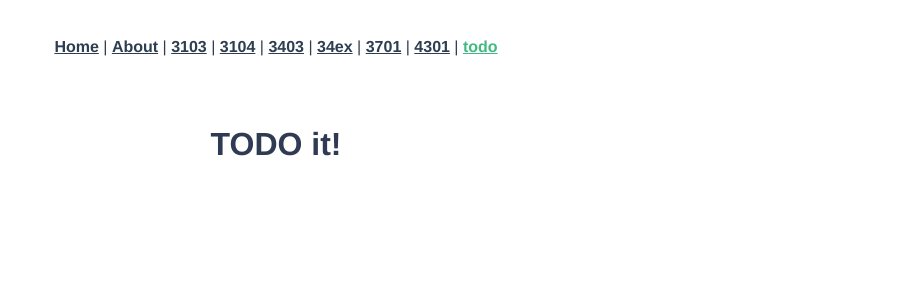
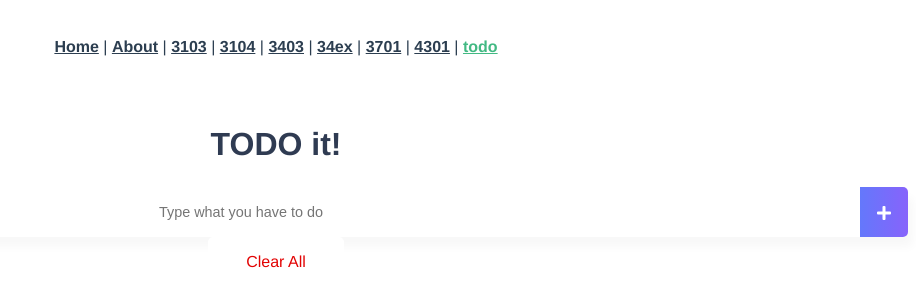
Before and after one commit to choiyunmi-ui/TIS221106, a Vue app in the folder Vuejs/vue30컴포넌트실습/comprj01/: page /todo in a window 1280 px wide. Shown: the top 306 px of the page, without its empty margins (364-1280 px from the left). Built offline with nearby package versions, Linux system fonts and the light colour scheme.

Commit message:
2022-11-27 14:58

```diff
--- a/Vuejs/vue30컴포넌트실습/comprj01/src/components/todo/TodoFooter.vue
+++ b/Vuejs/vue30컴포넌트실습/comprj01/src/components/todo/TodoFooter.vue
@@ -0,0 +1,83 @@
+<style scoped>
+.clearAllContainer {
+  width: 8.5rem;
+  height: 50px;
+  line-height: 50px;
+  background-color: white;
+  border-radius: 5px;
+  margin: 0 auto;
+}
+.clearAllBtn {
+  color: #e20303;
+  display: block;
+}
+</style>
+
+<template>
+  <div class="clearAllContainer">
+    <span class="clearAllBtn" v-on:click="clearAll">Clear All</span>
+  </div>
+</template>
+
+<script>
+// vuex 라이브러리에서 mapActions, mapMutations, mapState, mapGetters 함를 가져옵니다.
+// import { mapActions, mapMutations, mapState, mapGetters } from 'vuex';
+
+export default {
+  /* pdtmc^2w */
+  props: [],
+  data() {
+    /* 컴포넌트 안에서 사용되는 변수 등록. 개별 변수 */
+    return {};
+  },
+  //template: ``,
+  methods: {
+    /* 이벤트 핸들러 등록 + 일반 함수 */
+    clearAll(e) {
+      console.log(e.target);
+      debugger;
+      // 이벤트 발생. this.$emit( '이벤트명', 인자);
+      this.$emit('clearAll', e);
+    },
+    /* vuex 를 사용하는 경우
+      mapActions 는 store의 actions 를 가져오는 헬퍼 메서드니다.
+      namespaced: true를 설정한 경우 네임스페이스를 사용하기 때문에 store의 모듈 명을 적어주어야 합니다.
+      store 모듈에서 actions 를 가져오는 2가지 방식
+      1) store.모듈명.actions 이름 바꾸어 사용하기(추천방식)
+         ...mapActions('모듈명', { dispatch액션명1: '액션명1', dispatch액션명2: '액션명2' }),
+      2) store.모듈명.actions 이름 그대로 사용하기
+         ...mapActions('모듈명', ['액션명1', '액션명2']),
+      */
+  },
+  components: {
+    /* 전역 컴포넌트인 경우는 등록하지 않는다. 전역 컴포넌트는 프로토타입 체인으로 찾을 수 있기 때문에 */
+    /* 지역 컴포넌트나 파일 컴포넌트만 등록 한다. 예시) "태그명" : 컴포넌트명 */
+  },
+  computed: {
+    /* 자동처리 + 동기식. 메서드로 작성. return 필수. data 와 공존 불가 */
+    /* vuex 를 사용하는 경우
+      mapGetters 는 store의 getters 를 가져오는 헬퍼메서드 입니다.
+      namespaced: true를 설정한 경우 네임스페이스를 사용하기 때문에 store의 모듈 명을 적어주어야 합니다.
+      store 모듈에서 getters 를 가져오는 2가지 방식
+      1) store.모듈명.getters 이름 바꾸어 사용하기
+         ...mapGetters('모듈명', { get게터명1: '게터명1', get게터명2: '게터명2' }),
+      2) store.모듈명.getters 이름 그대로 사용하기(추천방식)
+         ...mapGetters('모듈명', ['게터명1', '게터명2']),
+      */
+  },
+  watch: {
+    /* 자동처리 + 비동기식. data 에 등록된 프로퍼티(변수) 모니터링. 메서드로 작성. 매개변수 필수. 외부 api 호출을 위해서 사용 */
+  },
+  created() {
+    console.log('created');
+  },
+  mounted() {
+    console.log('mounted');
+    /* store의 actions 호출 */
+    // this.$store.dispatch('액션명', payload);
+  },
+  updated() {
+    console.log('updated');
+  },
+};
+</script>
--- a/Vuejs/vue30컴포넌트실습/comprj01/src/components/todo/TodoInput.vue
+++ b/Vuejs/vue30컴포넌트실습/comprj01/src/components/todo/TodoInput.vue
@@ -0,0 +1,182 @@
+<style scoped>
+input:focus {
+  outline: none;
+}
+.inputBox {
+  background: white;
+  height: 50px;
+  line-height: 50px;
+  border-radius: 5px;
+}
+.inputBox input {
+  border-style: none;
+  font-size: 0.9rem;
+}
+.addContainer {
+  float: right;
+  background: linear-gradient(to right, #6478fb, #8763fb);
+  display: inline-block;
+  width: 3rem;
+  border-radius: 0 5px 5px 0;
+}
+.addBtn {
+  color: white;
+  vertical-align: middle;
+}
+.closeModalBtn {
+  color: #62acde;
+}
+.modal-mask {
+  position: fixed;
+  z-index: 9998;
+  top: 0;
+  left: 0;
+  width: 100%;
+  height: 100%;
+  background-color: rgba(0, 0, 0, 0.5);
+  display: table;
+  transition: opacity 0.3s ease;
+}
+
+.modal-wrapper {
+  display: table-cell;
+  vertical-align: middle;
+}
+
+.modal-container {
+  width: 300px;
+  margin: 0px auto;
+  padding: 20px 30px;
+  background-color: #fff;
+  border-radius: 2px;
+  box-shadow: 0 2px 8px rgba(0, 0, 0, 0.33);
+  transition: all 0.3s ease;
+  font-family: Helvetica, Arial, sans-serif;
+}
+
+.modal-header h3 {
+  margin-top: 0;
+  color: #62acde;
+}
+
+.modal-body {
+  margin: 20px 0;
+}
+
+.modal-default-button {
+  float: right;
+}
+
+.modal-enter {
+  opacity: 0;
+}
+
+.modal-leave-active {
+  opacity: 0;
+}
+
+.modal-enter .modal-container,
+.modal-leave-active .modal-container {
+  -webkit-transform: scale(1.1);
+  transform: scale(1.1);
+}
+</style>
+
+<template>
+  <div class="inputBox shadow">
+    <input
+      type="text"
+      placeholder="Type what you have to do"
+      v-model.trim:value="newTodoItem"
+      v-on:keyup.enter="addTodo"
+    />
+    <span class="addContainer" v-on:click="addTodo">
+      <i class="addBtn fas fa-plus" aria-hidden="true"></i>
+    </span>
+
+    <div
+      class="modal-mask"
+      v-on:keyup.esc="$emit('close')"
+      v-if="showModal"
+      v-on:close="showModal = false"
+    >
+      <div class="modal-wrapper">
+        <div class="modal-container">
+          <div class="modal-header">
+            <h3 slot="header">경고</h3>
+          </div>
+
+          <div class="modal-footer">
+            <span v-on:click="showModal = false">
+              할 일을 입력하세요.
+              <i class="closeModalBtn fas fa-times" aria-hidden="true"></i>
+            </span>
+          </div>
+        </div>
+      </div>
+    </div>
+  </div>
+</template>
+
+<script>
+// vuex 라이브러리에서 mapActions, mapMutations, mapState, mapGetters 함를 가져옵니다.
+// import { mapActions, mapMutations, mapState, mapGetters } from 'vuex';
+
+export default {
+  /* pdtmc^2w */
+  props: [],
+  data() {
+    /* 컴포넌트 안에서 사용되는 변수 등록. 개별 변수 */
+    return {
+      newTodoItem: null,
+      showModal: false,
+    };
+  },
+  //template: ``,
+  methods: {
+    /* 이벤트 핸들러 등록 + 일반 함수 */
+    addTodo(e) {
+      console.log(e.target);
+    },
+    /* vuex 를 사용하는 경우
+      mapActions 는 store의 actions 를 가져오는 헬퍼 메서드니다.
+      namespaced: true를 설정한 경우 네임스페이스를 사용하기 때문에 store의 모듈 명을 적어주어야 합니다.
+      store 모듈에서 actions 를 가져오는 2가지 방식
+      1) store.모듈명.actions 이름 바꾸어 사용하기(추천방식)
+         ...mapActions('모듈명', { dispatch액션명1: '액션명1', dispatch액션명2: '액션명2' }),
+      2) store.모듈명.actions 이름 그대로 사용하기
+         ...mapActions('모듈명', ['액션명1', '액션명2']),
+      */
+  },
+  components: {
+    /* 전역 컴포넌트인 경우는 등록하지 않는다. 전역 컴포넌트는 프로토타입 체인으로 찾을 수 있기 때문에 */
+    /* 지역 컴포넌트나 파일 컴포넌트만 등록 한다. 예시) "태그명" : 컴포넌트명 */
+  },
+  computed: {
+    /* 자동처리 + 동기식. 메서드로 작성. return 필수. data 와 공존 불가 */
+    /* vuex 를 사용하는 경우
+      mapGetters 는 store의 getters 를 가져오는 헬퍼메서드 입니다.
+      namespaced: true를 설정한 경우 네임스페이스를 사용하기 때문에 store의 모듈 명을 적어주어야 합니다.
+      store 모듈에서 getters 를 가져오는 2가지 방식
+      1) store.모듈명.getters 이름 바꾸어 사용하기
+         ...mapGetters('모듈명', { get게터명1: '게터명1', get게터명2: '게터명2' }),
+      2) store.모듈명.getters 이름 그대로 사용하기(추천방식)
+         ...mapGetters('모듈명', ['게터명1', '게터명2']),
+      */
+  },
+  watch: {
+    /* 자동처리 + 비동기식. data 에 등록된 프로퍼티(변수) 모니터링. 메서드로 작성. 매개변수 필수. 외부 api 호출을 위해서 사용 */
+  },
+  created() {
+    console.log('created');
+  },
+  mounted() {
+    console.log('mounted');
+    /* store의 actions 호출 */
+    // this.$store.dispatch('액션명', payload);
+  },
+  updated() {
+    console.log('updated');
+  },
+};
+</script>
--- a/Vuejs/vue30컴포넌트실습/comprj01/src/views/TodoView.vue
+++ b/Vuejs/vue30컴포넌트실습/comprj01/src/views/TodoView.vue
@@ -21,17 +21,21 @@ button {
     <TodoHeader></TodoHeader>
 
     <!-- TodoInput -->
+    <TodoInput></TodoInput>
 
     <!-- TodoList -->
 
     <!-- TodoFooter -->
+    <TodoFooter v-on:clearAll="clearAll"></TodoFooter>
   </div>
 </template>
 
 <script>
 // vuex 라이브러리에서 mapActions, mapMutations, mapState, mapGetters 함를 가져옵니다.
 // import { mapActions, mapMutations, mapState, mapGetters } from 'vuex';
-import TodoHeader from "../components/todo/TodoHeader.vue";
+import TodoHeader from '../components/todo/TodoHeader.vue';
+import TodoFooter from '../components/todo/TodoFooter.vue';
+import TodoInput from '../components/todo/TodoInput.vue';
 
 export default {
   /* pdtmc^2w */
@@ -43,6 +47,10 @@ export default {
   //template: ``,
   methods: {
     /* 이벤트 핸들러 등록 + 일반 함수 */
+    clearAll(e) {
+      debugger;
+      console.log(e.target);
+    },
     /* vuex 를 사용하는 경우
       mapActions 는 store의 actions 를 가져오는 헬퍼 메서드니다.
       namespaced: true를 설정한 경우 네임스페이스를 사용하기 때문에 store의 모듈 명을 적어주어야 합니다.
@@ -56,7 +64,9 @@ export default {
   components: {
     /* 전역 컴포넌트인 경우는 등록하지 않는다. 전역 컴포넌트는 프로토타입 체인으로 찾을 수 있기 때문에 */
     /* 지역 컴포넌트나 파일 컴포넌트만 등록 한다. 예시) "태그명" : 컴포넌트명 */
-    'TodoHeader': TodoHeader,
+    TodoHeader: TodoHeader,
+    TodoFooter: TodoFooter,
+    TodoInput: TodoInput,
   },
   computed: {
     /* 자동처리 + 동기식. 메서드로 작성. return 필수. data 와 공존 불가 */
```
Also changed, not shown: 1 other file (tests, documents, lock files or other folders).
